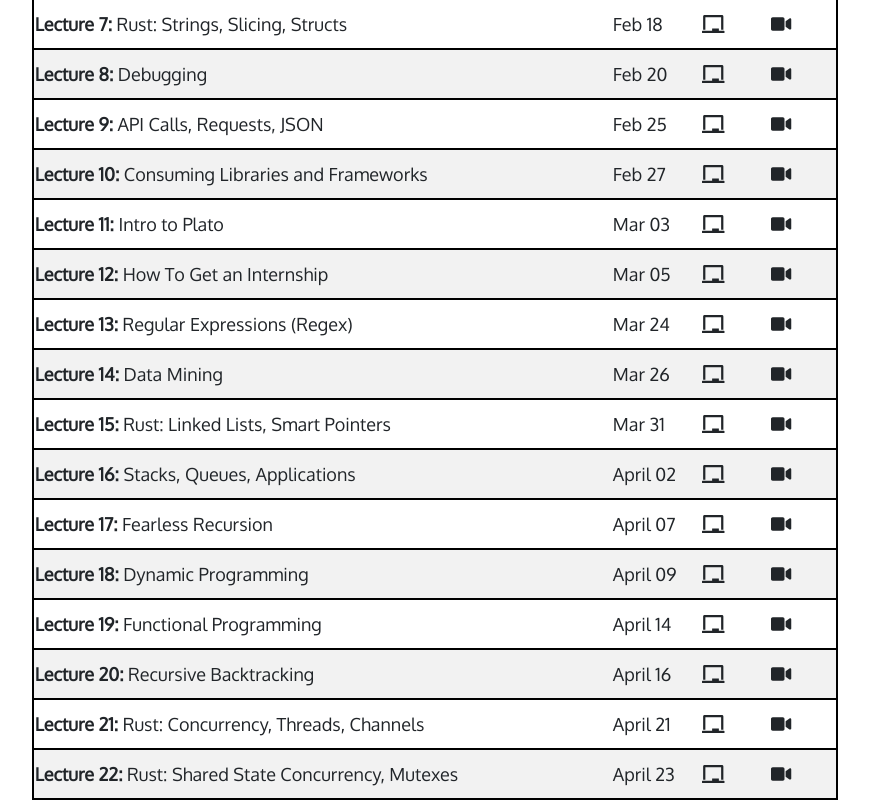
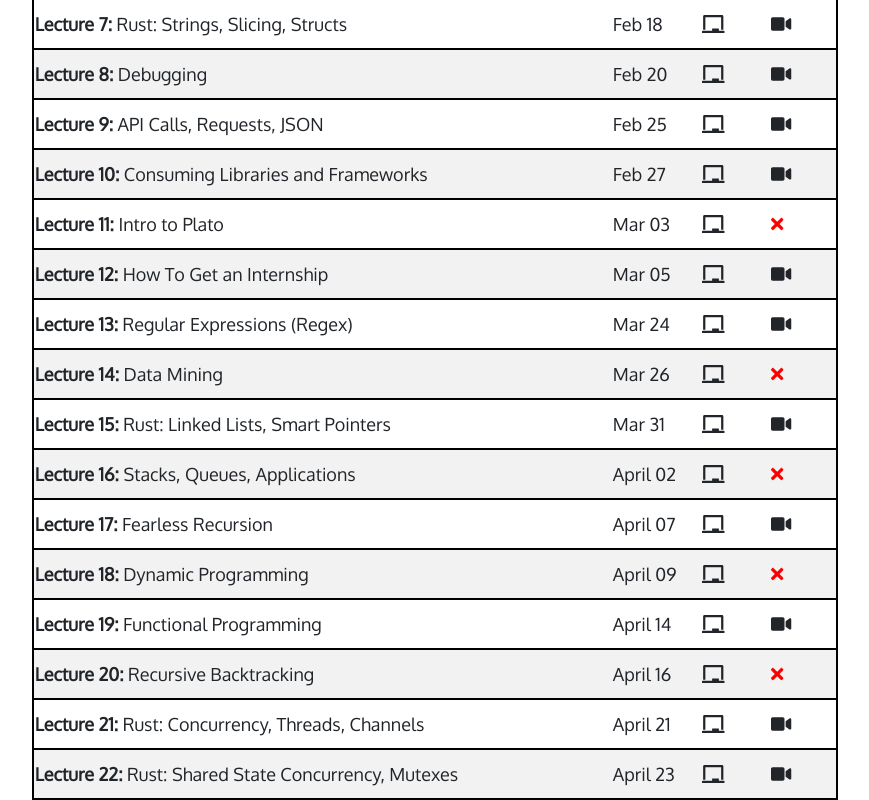
Before and after one commit to CS196Illinois/official-website, an Angular app in the folder frontend/: page /resources in a window 1280 px wide. Shown: the part 1371-2171 px from the top of the page, without its empty margins (365-1234 px from the left). Built offline with nearby package versions, Linux system fonts and the light colour scheme.

Commit message:
video icon

```diff
--- a/frontend/src/app/components/lectures-table/lectures-table.component.html
+++ b/frontend/src/app/components/lectures-table/lectures-table.component.html
@@ -25,8 +25,12 @@
             </td>
             <td>
                 <span>
-                    <a href={{lecture.video}} target="_blank" rel="nooponer noreferrer"><fa-icon [icon]="faVideo"></fa-icon></a>
+                    <a *ngIf="lecture.video" href={{lecture.video}} target="_blank" rel="nooponer noreferrer">
+                        <fa-icon [icon]="faVideo"></fa-icon>
+                    </a>
+                    <fa-icon *ngIf="!lecture.video" [icon]="faTimes" style="color: red"></fa-icon>
                 </span>
+
             </td>
         </tr>
     </table>
--- a/frontend/src/app/components/lectures-table/lectures-table.component.ts
+++ b/frontend/src/app/components/lectures-table/lectures-table.component.ts
@@ -1,6 +1,6 @@
 import { Component, OnInit } from '@angular/core';
 import * as data from './lectures.json';
-import { faChalkboard, faVideo } from '@fortawesome/free-solid-svg-icons';
+import { faChalkboard, faVideo, faCode, faTimes } from '@fortawesome/free-solid-svg-icons';
 
 @Component({
   selector: 'app-lectures-table',
@@ -13,6 +13,8 @@ export class LecturesTableComponent implements OnInit {
 
   faChalkboard = faChalkboard;
   faVideo = faVideo;
+  faCode = faCode
+  faTimes = faTimes
 
   constructor() { }
 
```
